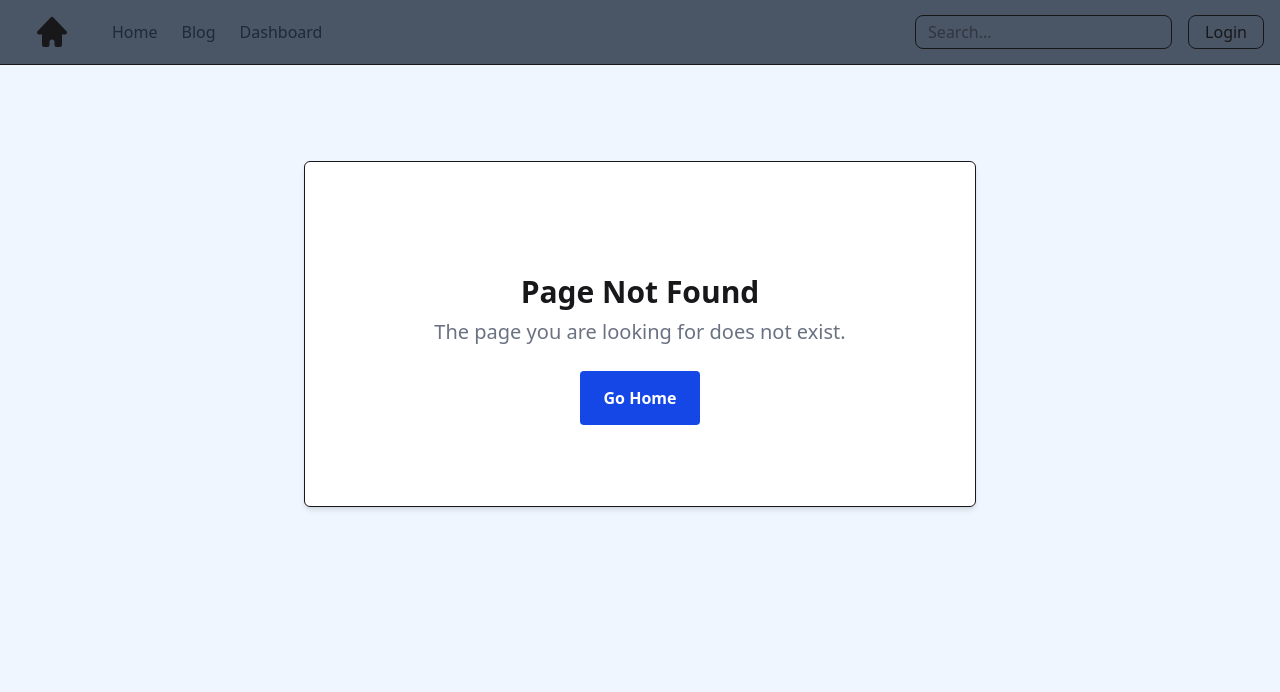
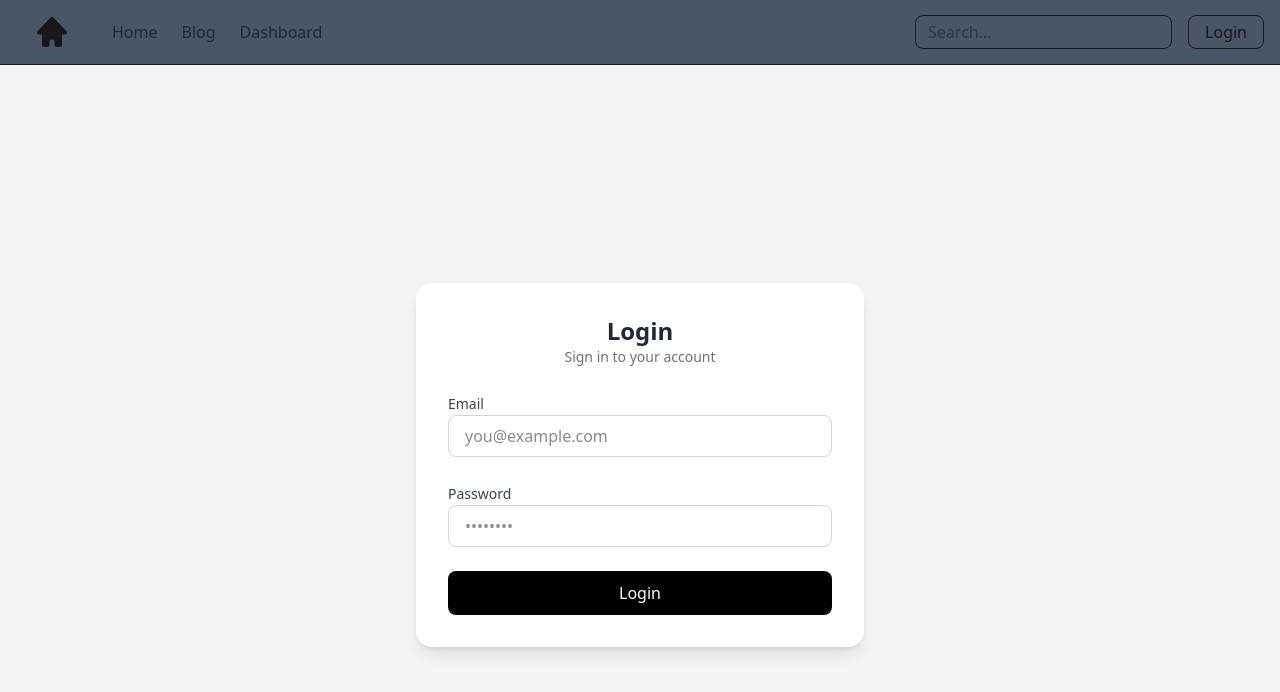
Before and after one commit to Davideif/Blog, a Next.js app: page /login in a window 1280 px wide. Before the commit this address had no page. Shown: the top 692 px of the page. Built offline with nearby package versions, Linux system fonts and the light colour scheme.

Commit message:
Auth,login,sign-in added

```diff
--- /dev/null
+++ b/app/api/auth/[...nextauth]/route.js
@@ -0,0 +1,58 @@
+import NextAuth from "next-auth";
+import CredentialsProvider from "next-auth/providers/credentials";
+import bcrypt from "bcryptjs";
+
+import { connectDB } from "@/lib/mongodb";
+import User from "@/models/User";
+
+const handler = NextAuth({
+  providers: [
+    CredentialsProvider({
+      name: "Credentials",
+
+      credentials: {
+        email: {},
+        password: {},
+      },
+
+      async authorize(credentials) {
+        await connectDB();
+
+        const user = await User.findOne({
+          email: credentials.email,
+        });
+
+        if (!user) {
+          throw new Error("No user found");
+        }
+
+        const isValid = await bcrypt.compare(
+          credentials.password,
+          user.password
+        );
+
+        if (!isValid) {
+          throw new Error("Wrong password");
+        }
+
+        return {
+          id: user._id,
+          email: user.email,
+          name: user.name,
+        };
+      },
+    }),
+  ],
+
+  session: {
+    strategy: "jwt",
+  },
+
+  pages: {
+    signIn: "/login",
+  },
+
+  secret: process.env.NEXTAUTH_SECRET,
+});
+
+export { handler as GET, handler as POST };
--- /dev/null
+++ b/app/api/sign-up/route.js
@@ -0,0 +1,28 @@
+import { connectDB } from "@/lib/mongodb";
+import User from "@/models/User";
+import bcrypt from "bcryptjs";
+
+export async function POST(req) {
+  const { name, email, password } = await req.json();
+
+  await connectDB();
+
+  const existingUser = await User.findOne({ email });
+
+  if (existingUser) {
+    return Response.json(
+      { message: "User already exists" },
+      { status: 400 }
+    );
+  }
+
+  const hashedPassword = await bcrypt.hash(password, 10);
+
+  await User.create({
+    name,
+    email,
+    password: hashedPassword,
+  });
+
+  return Response.json({ message: "User created" });
+}
--- /dev/null
+++ b/app/login/page.jsx
@@ -0,0 +1,89 @@
+"use client";
+
+import { signIn } from "next-auth/react";
+import { useState } from "react";
+import { useRouter } from "next/navigation";
+
+export default function Login() {
+  const router = useRouter();
+  const [email, setEmail] = useState("");
+  const [password, setPassword] = useState("");
+
+  const handleLogin = async (e) => {
+    e.preventDefault();
+
+    const res = await signIn("credentials", {
+      email,
+      password,
+      redirect: false,
+    });
+
+    if (!res?.error) {
+      router.push("/dashboard");
+    }
+  };
+
+  return (
+    <div className="min-h-screen flex items-center justify-center bg-gray-100 px-4">
+      <form
+        onSubmit={handleLogin}
+        className="w-full max-w-md bg-white p-8 rounded-2xl shadow-lg space-y-6"
+      >
+        <div className="text-center">
+          <h1 className="text-2xl font-semibold text-gray-800">
+            Login
+          </h1>
+          <p className="text-sm text-gray-500">
+            Sign in to your account
+          </p>
+        </div>
+
+        {/* Email */}
+        <div className="space-y-2">
+          <label className="text-sm font-medium text-gray-700">
+            Email
+          </label>
+          <input
+            type="email"
+            required
+            value={email}
+            onChange={(e) => setEmail(e.target.value)}
+            placeholder="you@example.com"
+            className="w-full rounded-lg border border-gray-300 px-4 py-2
+                     text-gray-900
+                       focus:outline-none focus:ring-2 focus:ring-black
+                       focus:border-transparent transition"
+          />
+        </div>
+
+        {/* Password */}
+        <div className="space-y-2">
+          <label className="text-sm font-medium text-gray-700">
+            Password
+          </label>
+          <input
+            type="password"
+            required
+            value={password}
+            onChange={(e) => setPassword(e.target.value)}
+            placeholder="••••••••"
+            className="w-full rounded-lg border border-gray-300 px-4 py-2
+                         text-gray-900
+                       focus:outline-none focus:ring-2 focus:ring-black
+                       focus:border-transparent transition"
+          />
+        </div>
+
+        {/* Button */}
+        <button
+          type="submit"
+          className="w-full bg-black text-white py-2.5 rounded-lg
+                     font-medium hover:bg-gray-800
+                     active:scale-[0.98] transition-all"
+        >
+          Login
+        </button>
+      </form>
+    </div>
+  );
+}
--- a/app/not-found.js
+++ b/app/not-found.js
@@ -3,7 +3,7 @@ import Link from 'next/link';
 
 const NotFoundPage = () => {
   return (
-    <section className='bg-blue-50 min-h-screen flex-grow'>
+    <section className='bg-blue-50 min-h-screen grow'>
       <div className='container m-auto max-w-2xl py-24'>
         <div className='bg-white px-6 py-24 mb-4 shadow-md rounded-md border m-4 md:m-0'>
 
@@ -21,7 +21,7 @@ const NotFoundPage = () => {
           </div>
         </div>
       </div>
-      <div className='flex-grow'></div>
+      <div className='grow'></div>
     </section>
   );
 };
--- /dev/null
+++ b/app/sign-up/page.jsx
@@ -0,0 +1,39 @@
+"use client";
+
+import { useState } from "react";
+import { useRouter } from "next/navigation";
+
+export default function Signup() {
+  const router = useRouter();
+  const [form, setForm] = useState({});
+
+  const handleSubmit = async (e) => {
+    e.preventDefault();
+
+    await fetch("/api/signup", {
+      method: "POST",
+      body: JSON.stringify(form),
+    });
+
+    router.push("/login");
+  };
+
+  return (
+    <form onSubmit={handleSubmit}>
+      <input
+        placeholder="Name"
+        onChange={(e)=>setForm({...form,name:e.target.value})}
+      />
+      <input
+        placeholder="Email"
+        onChange={(e)=>setForm({...form,email:e.target.value})}
+      />
+      <input
+        type="password"
+        placeholder="Password"
+        onChange={(e)=>setForm({...form,password:e.target.value})}
+      />
+      <button>Sign Up</button>
+    </form>
+  );
+}
--- a/package.json
+++ b/package.json
@@ -11,6 +11,7 @@
   "dependencies": {
     "@headlessui/react": "^2.2.9",
     "@heroicons/react": "^2.2.0",
+    "bcryptjs": "^3.0.3",
     "daisyui": "^5.5.5",
     "mongoose": "^8.19.3",
     "next": "^16.1.6",
```
Also changed, not shown: 1 other file (tests, documents, lock files or other folders).
